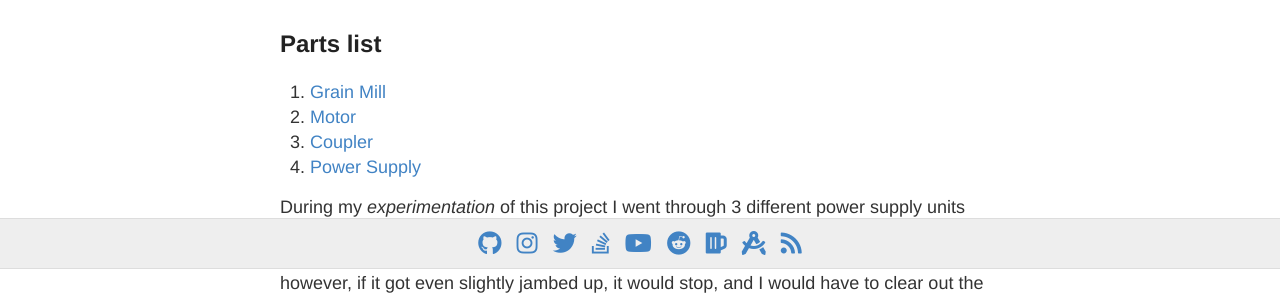
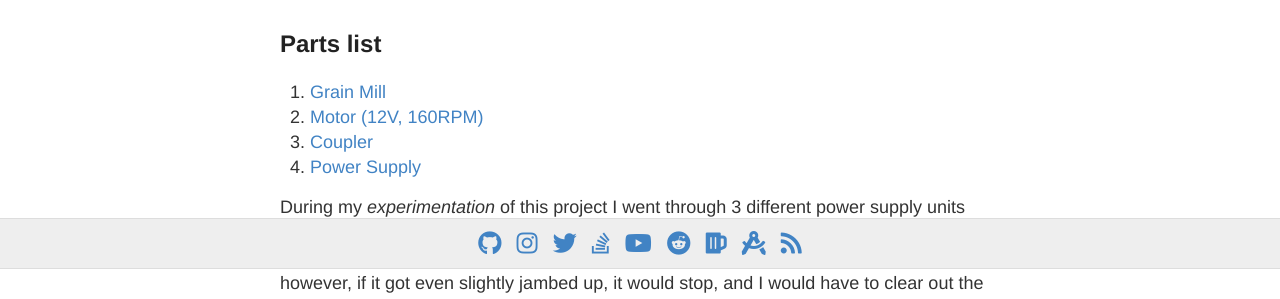
Before and after one commit to gudwort/gudwort.github.io, a Jekyll site: the page built from _posts/2019-08-21-motorizing-your-grain-mill.md, in a window 1280 px wide. Shown: the part 631-930 px from the top of the page. Built offline with Jekyll 4.4.1, drawn with Linux system fonts in a browser that asks for light colours; nearby versions of some CDN libraries; comment, search, counter and statistics services are not loaded.

Commit message:
Fixing href link.

```diff
--- a/_config.yml
+++ b/_config.yml
@@ -71,7 +71,7 @@
   style: :expanded # You might prefer to minify using :compressed
 
 # default pagination
-paginate: 5
+paginate: 3
 
 # Use the following plug-ins
 plugins:
--- a/_posts/2019-08-21-motorizing-your-grain-mill.md
+++ b/_posts/2019-08-21-motorizing-your-grain-mill.md
@@ -10,7 +10,7 @@
 
 ## Parts list
 1. [Grain Mill](https://www.amazon.com/FERRODAY-Crusher-Stainless-Homebrew-Adjustable/dp/B07CMKN4B2/ref=sr_1_3?keywords=grain+mill&qid=1566772604&s=gateway&sr=8-3)
-2. [Motor](https://www.aliexpress.com/item/468388028.html?spm=a2g0s.9042311.0.0.49844c4dQxdnus)
+2. [Motor (12V, 160RPM)](https://www.aliexpress.com/item/4000060286950.html)
 3. [Coupler](https://www.aliexpress.com/item/32366750867.html?spm=a2g0s.9042311.0.0.49844c4dQxdnus)
 4. [Power Supply](https://www.amazon.com/gp/product/B07GFLFTV2/ref=ppx_yo_dt_b_asin_title_o02_s00?ie=UTF8&psc=1)
 
--- a/index.html
+++ b/index.html
@@ -9,7 +9,8 @@
       <h1><a href="{{ post.url | prepend: site.baseurl }}">{{ post.title }}</a></h1>
 
       <div class="entry">
-        {{ post.description }}
+        <i>{{ post.description }}</i>
+        {{ post.excerpt }}
       </div>
 
       <a href="{{ site.baseurl }}{{ post.url }}" class="read-more">Read More</a>
```
Also changed, not shown: 8 other files.
